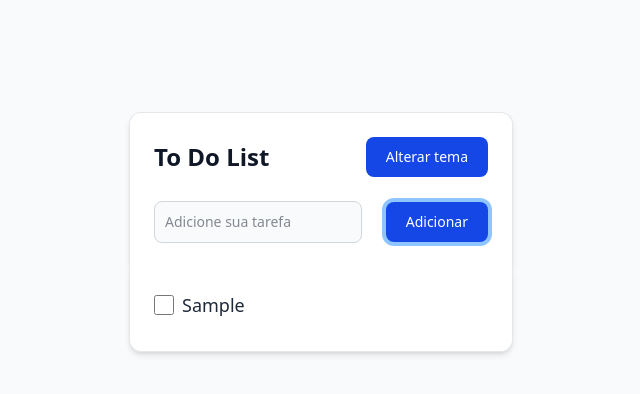
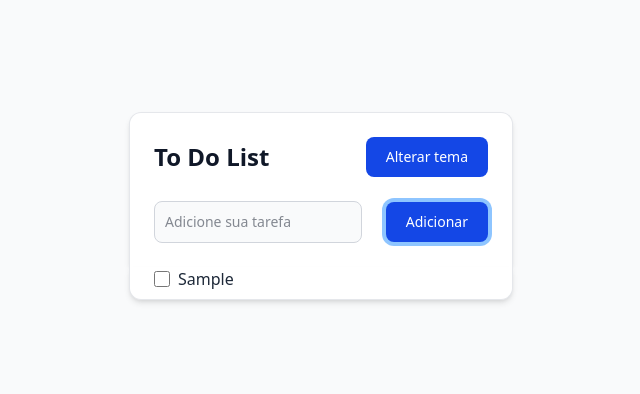
Before and after one commit to vinipadilha/ToDo-List-app, a website: page index.html in a window 1280 px wide. Both pictures are taken after typing "Sample" into the empty fields and a click on the button "Adicionar". Shown: the whole page, without its empty margins (319-959 px from the left). Drawn offline with Linux system fonts and the light colour scheme.

Commit message:
Adiciona o padding desejado na segunda div

```diff
--- a/index.html
+++ b/index.html
@@ -30,7 +30,7 @@
         </div>
 
 
-        <div id="todo-list" class="w-full max-w-sm p-6 bg-white border-x-1 border-b border-gray-200 rounded-b-xl shadow-md dark:bg-gray-800 dark:border-gray-700 ">
+        <div id="todo-list" class="w-full max-w-sm px-6 bg-white border-x-1 border-b border-gray-200 rounded-b-xl shadow-md dark:bg-gray-800 dark:border-gray-700 ">
             <!-- As tarefas serão adicionadas dinamicamente aqui -->
         </div>
 
--- a/script.js
+++ b/script.js
@@ -13,6 +13,10 @@ function toggleTheme() {
 const toggleButton = document.getElementById('theme-toggle');
   toggleButton.addEventListener('click', toggleTheme);
 
+
+
+
+
 const addTaskButton = document.getElementById('input-btn');
 const taskInput = document.getElementById('input-box');
 const todoList = document.getElementById('todo-list');
@@ -21,26 +25,29 @@ addTaskButton.addEventListener('click', () => {
     const taskText = taskInput.value.trim();
 
     if (taskText !== "") {
-        // Criação de uma nova tarefa
+        // cria nova tarefa
         const taskElement = document.createElement('div');
         taskElement.classList.add('flex', 'items-center', 'space-x-2', 'mb-2');
 
-         // Criação do checkbox
+        // cria checkbox
         const checkbox = document.createElement('input');
         checkbox.type = 'checkbox';
-        checkbox.classList.add('h-5', 'w-5', 'text-blue-500', 'rounded');
+        checkbox.classList.add('h-4', 'w-4', 'text-blue-500', 'rounded', 'cursor-pointer');
 
-        // Criação do texto da tarefa
-        const taskTextElement = document.createElement('span');
-        taskTextElement.classList.add('text-gray-800', 'text-lg');
+        // cria o texto da tarefa
+        const taskTextElement = document.createElement('p');
+        taskTextElement.classList.add('text-gray-800', 'font-medium', 'dark:text-gray-300');
         taskTextElement.textContent = taskText;
-        // Adiciona os elementos ao DOM
+
+        // Adiciona um elemento dentro do outro
         taskElement.appendChild(checkbox);
         taskElement.appendChild(taskTextElement);
         todoList.appendChild(taskElement);
-        // Limpa o campo de entrada
+
+        // LIMPA O INPUT
         taskInput.value = '';
-        // Evento para marcar/desmarcar a tarefa
+
+        // Marca e desmarca tarefas
         checkbox.addEventListener('change', () => {
             if (checkbox.checked) {
                 taskTextElement.classList.add('line-through', 'text-gray-400');
```
Also changed, not shown: src/output.css.
